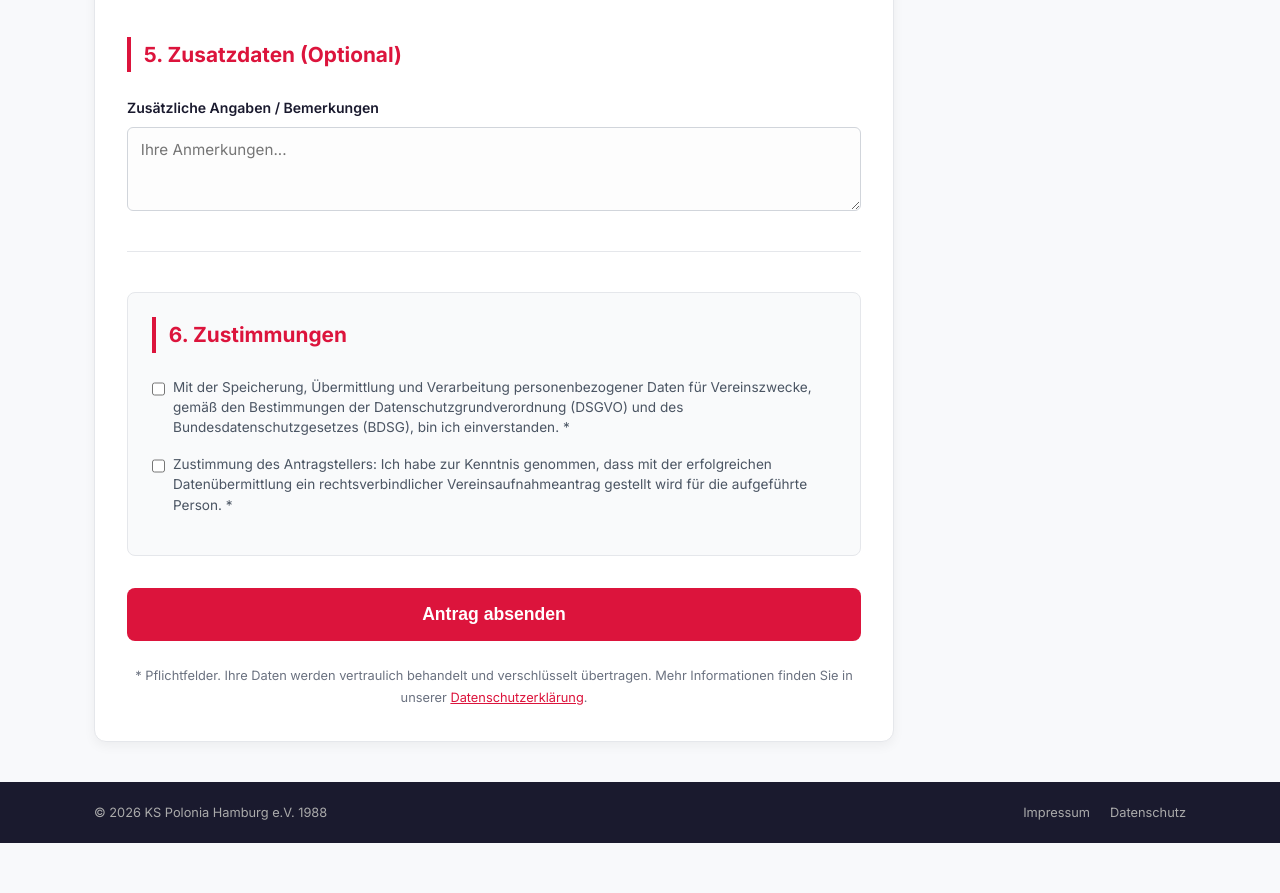
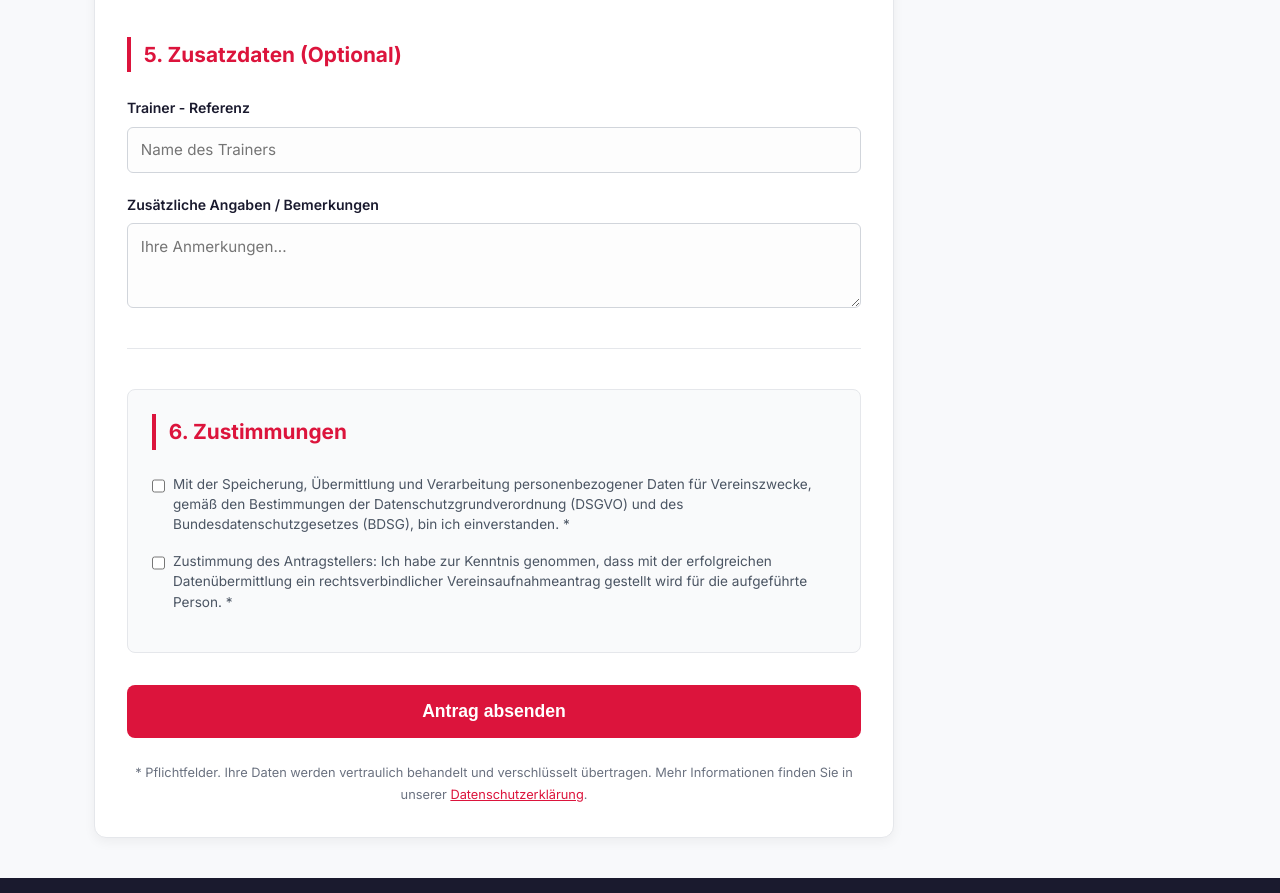
Before and after one commit to bullemer/website-ks-polonia, an Astro site: page /mitgliedsantrag in a window 1280 px wide. Shown: the part 1815-2708 px from the top of the page. Before the commit the page ends 2658 px from the top, so only its background shows below. Built offline with nearby package versions, Linux system fonts and the light colour scheme; Astro itself is replaced by a stand-in of ours.

Commit message:
Feature: Add Trainer - Referenz field to membership form

```diff
--- a/src/pages/mitgliedsantrag.astro
+++ b/src/pages/mitgliedsantrag.astro
@@ -123,9 +123,15 @@ import Layout from '../layouts/Layout.astro';
 
         <div class="form-section">
             <h2>5. Zusatzdaten (Optional)</h2>
-            <div class="form-group full-width">
-                <label for="bemerkungen">Zusätzliche Angaben / Bemerkungen</label>
-                <textarea id="bemerkungen" name="bemerkungen" rows="3" placeholder="Ihre Anmerkungen..."></textarea>
+            <div class="form-grid">
+                <div class="form-group full-width">
+                    <label for="trainer_referenz">Trainer - Referenz</label>
+                    <input type="text" id="trainer_referenz" name="trainer_referenz" placeholder="Name des Trainers" />
+                </div>
+                <div class="form-group full-width">
+                    <label for="bemerkungen">Zusätzliche Angaben / Bemerkungen</label>
+                    <textarea id="bemerkungen" name="bemerkungen" rows="3" placeholder="Ihre Anmerkungen..."></textarea>
+                </div>
             </div>
         </div>
 
```
Also changed, not shown: 1 other file.
